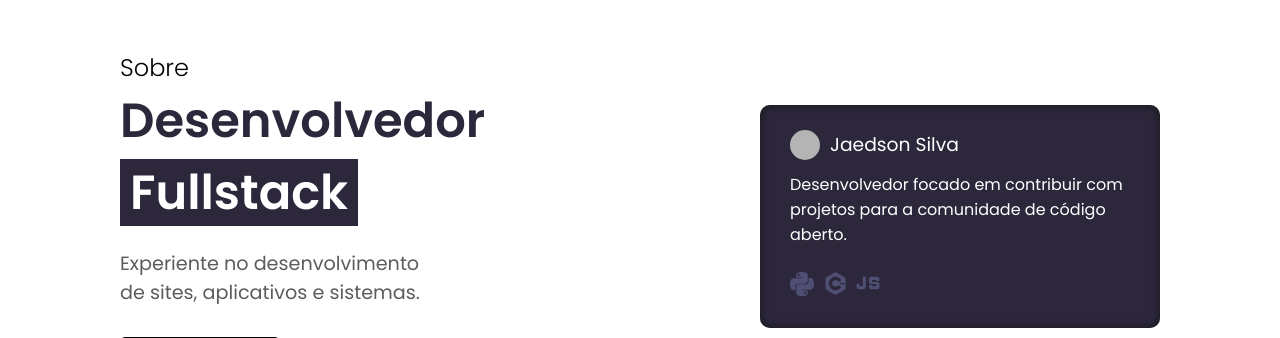
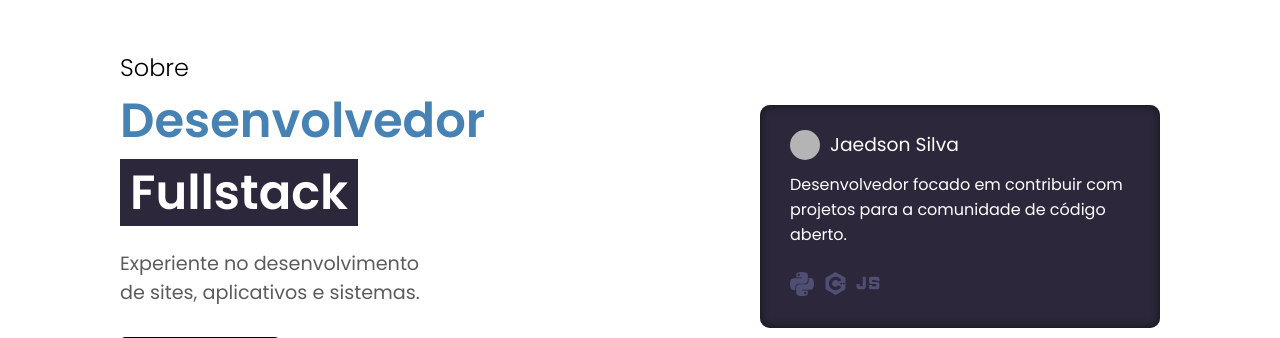
Before and after one commit to jaedsonpys/jaedsondev-web, a Flask app: page / in a window 1280 px wide. Shown: the part 131-469 px from the top of the page. Run offline with Flask 2, Linux system fonts and the light colour scheme.

Commit message:
changing .workTitle to steelblue color

```diff
--- a/static/index.css
+++ b/static/index.css
@@ -66,7 +66,7 @@ main .mainContent .aboutTitle {
 
 main .mainContent .workTitle {
     font-size: 3rem;
-    color: #2D273C;
+    color: steelblue;
 }
 
 main .mainContent .workTitle .backgroundMark {
```
